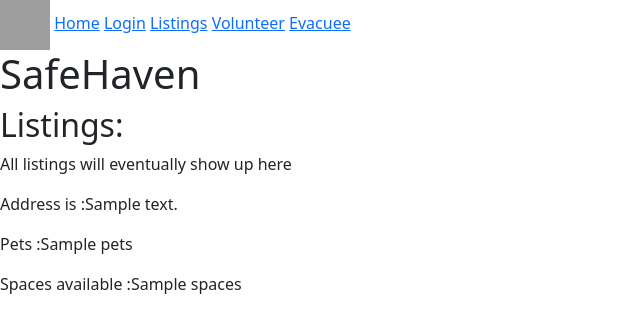
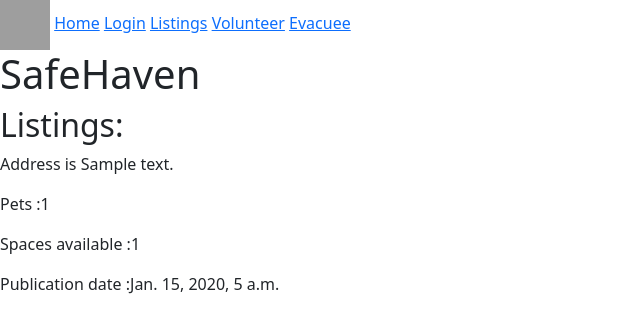
Before and after one commit to austinjjohn/CMSC447-Project, a Django app: template SafeHaven/Haven/templates/listings.html in a window 1280 px wide. Shown: the top 333 px of the page, without its empty margins (0-640 px from the left). Run offline with Django 4.2, Linux system fonts and the light colour scheme; tables that the repository leaves empty hold one stand-in row (values such as "Sample post"); the template is opened without the code that fills it: values that come from a table or form of the project are taken from there, most other values are stand-ins (such as "Sample title", 1, 10 or a date in 2020); grey boxes are pictures that could not be loaded.

Commit message:
Listings index now pulls from database and prints all evac locations. Pets is now a number and no longer text crap.

```diff
--- a/SafeHaven/Haven/models.py
+++ b/SafeHaven/Haven/models.py
@@ -12,7 +12,7 @@ class EvacLocation(models.Model):
     #Each evac location has these variables
     address = models.CharField(max_length=200)
     # pets = models.BooleanField(default=False)
-    pets = models.CharField(max_length=50) #converts to bool in views.py
+    pets = models.IntegerField(default=0) #converts to bool in views.py
     spaces = models.IntegerField(default=1)
     reservations = models.IntegerField(default=0)
     pub_date = models.DateTimeField('date published')
--- a/SafeHaven/Haven/templates/listings.html
+++ b/SafeHaven/Haven/templates/listings.html
@@ -4,10 +4,14 @@
 
 {% block content %}
 <h2>Listings:</h2>
-<p>All listings will eventually show up here</p>
-<p>Address is :{{address}}</p>
-<p>Pets :{{pets}}</p>
-<p>Spaces available :{{spaces}}</p>
+{% for listing in list_data %}
+    <div>
+        <p>Address is {{ listing.address }}
+        <p>Pets :{{ listing.pets }}
+        <p>Spaces available :{{ listing.spaces }}
+        <p>Publication date :{{ listing.pub_date }}
+    </div>
+{% endfor %}
 <!--code to print available listings goes here-->
 <!--<h3>Create Listing:</h3>-->
 <!--<form method="post">-->
--- a/SafeHaven/Haven/templates/volunteer_profile_page.html
+++ b/SafeHaven/Haven/templates/volunteer_profile_page.html
@@ -83,7 +83,7 @@
     <form action="listings" method="POST">
         {% csrf_token %}
         Address: <input type="text" name="address"/><br/>
-        Pets: <input type="checkbox" name="pets" /><br/>
+        Pets: <input type="number" name="pets" /><br/>
         Spaces: <input type="number" name="spaces" /><br/>
         <input type="submit" value="Post"/>
     </form>
```
Also changed, not shown: SafeHaven/Haven/views.py (+13 -12 lines).
